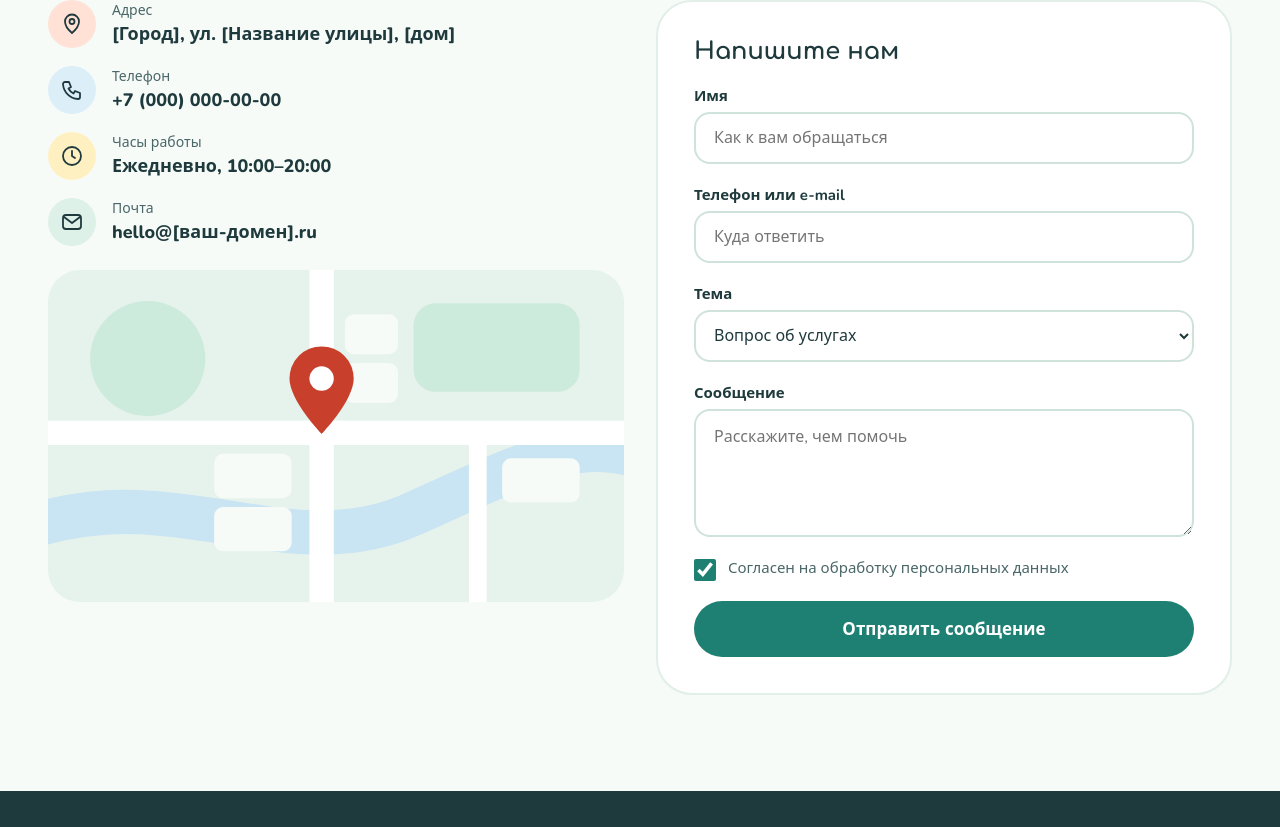
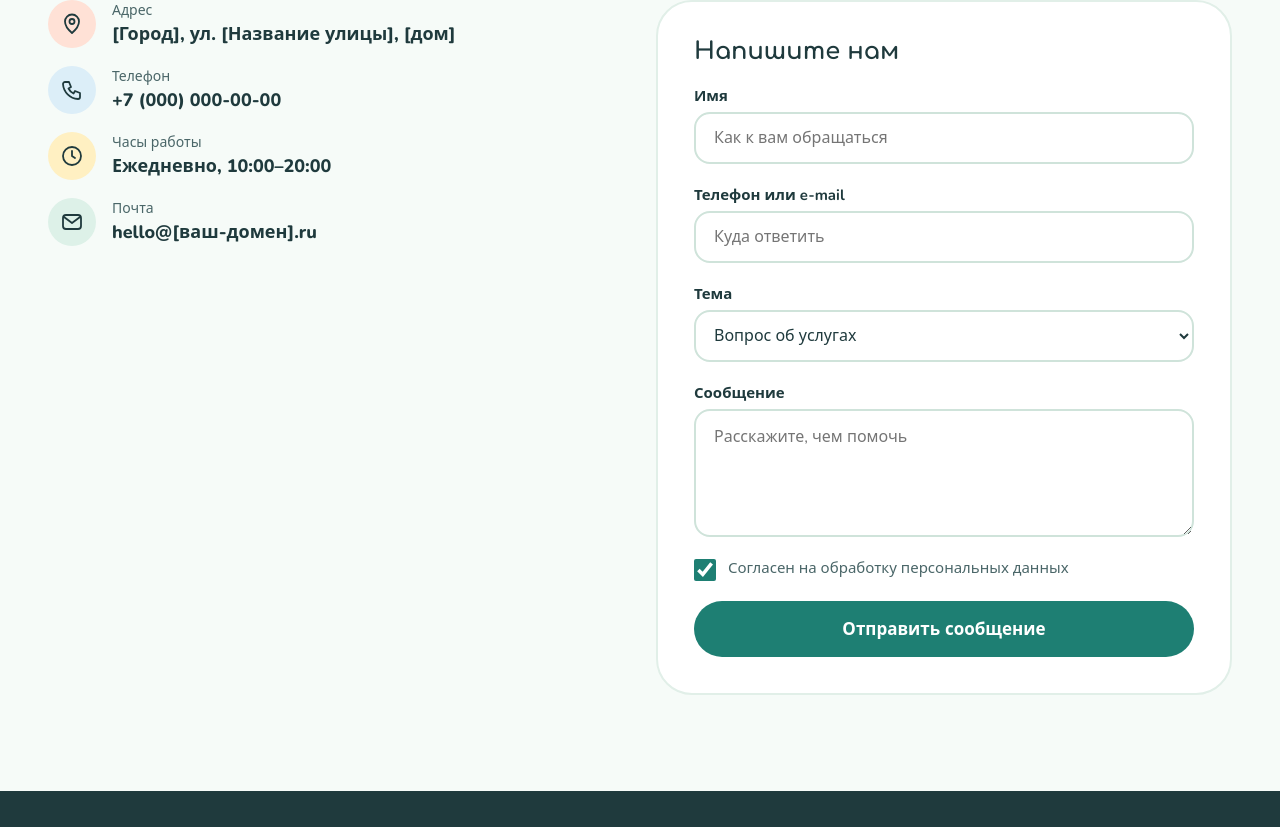
Before and after one commit to aleksan94/gruming, a Vue app: page / in a window 1280 px wide. Shown: the part 4458-5285 px from the top of the page. Built offline with nearby package versions, Linux system fonts and the light colour scheme.

Commit message:
Яндекс карта

```diff
--- a/src/components/ContactsSection.vue
+++ b/src/components/ContactsSection.vue
@@ -8,6 +8,7 @@ import { CONTACTS, TOPICS } from '../data/salon'
 const form = reactive({ name: '', contact: '', topic: TOPICS[0], message: '', agree: true })
 const error = ref('')
 const sent = ref(false)
+const mapLoaded = ref(false)
 
 function send() {
   if (!form.name.trim() || !form.contact.trim() || !form.message.trim()) {
@@ -48,7 +49,22 @@ function writeAgain() {
               </div>
             </li>
           </ul>
-          <MapSketch class="map" role="img" aria-label="Схема расположения салона" />
+          <div class="map">
+            <MapSketch
+              v-show="!mapLoaded"
+              class="map-layer"
+              role="img"
+              aria-label="Схема расположения салона"
+            />
+            <iframe
+              class="map-layer map-frame"
+              :class="{ loaded: mapLoaded }"
+              src="https://yandex.ru/map-widget/v1/?ll=37.369368%2C55.819233&z=17&pt=37.369368%2C55.819233%2Cpm2rdm"
+              title="Расположение салона на Яндекс Картах"
+              allowfullscreen
+              @load="mapLoaded = true"
+            />
+          </div>
         </div>
 
         <div class="card form">
@@ -116,10 +132,29 @@ function writeAgain() {
 
 <style scoped lang="scss">
 .map {
+  position: relative;
   width: 100%;
-  height: auto;
+  height: 360px;
+  overflow: hidden;
+  border-radius: 32px;
+}
+
+.map-layer {
+  position: absolute;
+  inset: 0;
+  width: 100%;
+  height: 100%;
   display: block;
-  border-radius: 32px;
+  border: 0;
+}
+
+.map-frame {
+  opacity: 0;
+  transition: opacity 0.3s;
+}
+
+.map-frame.loaded {
+  opacity: 1;
 }
 
 .layout {
```
